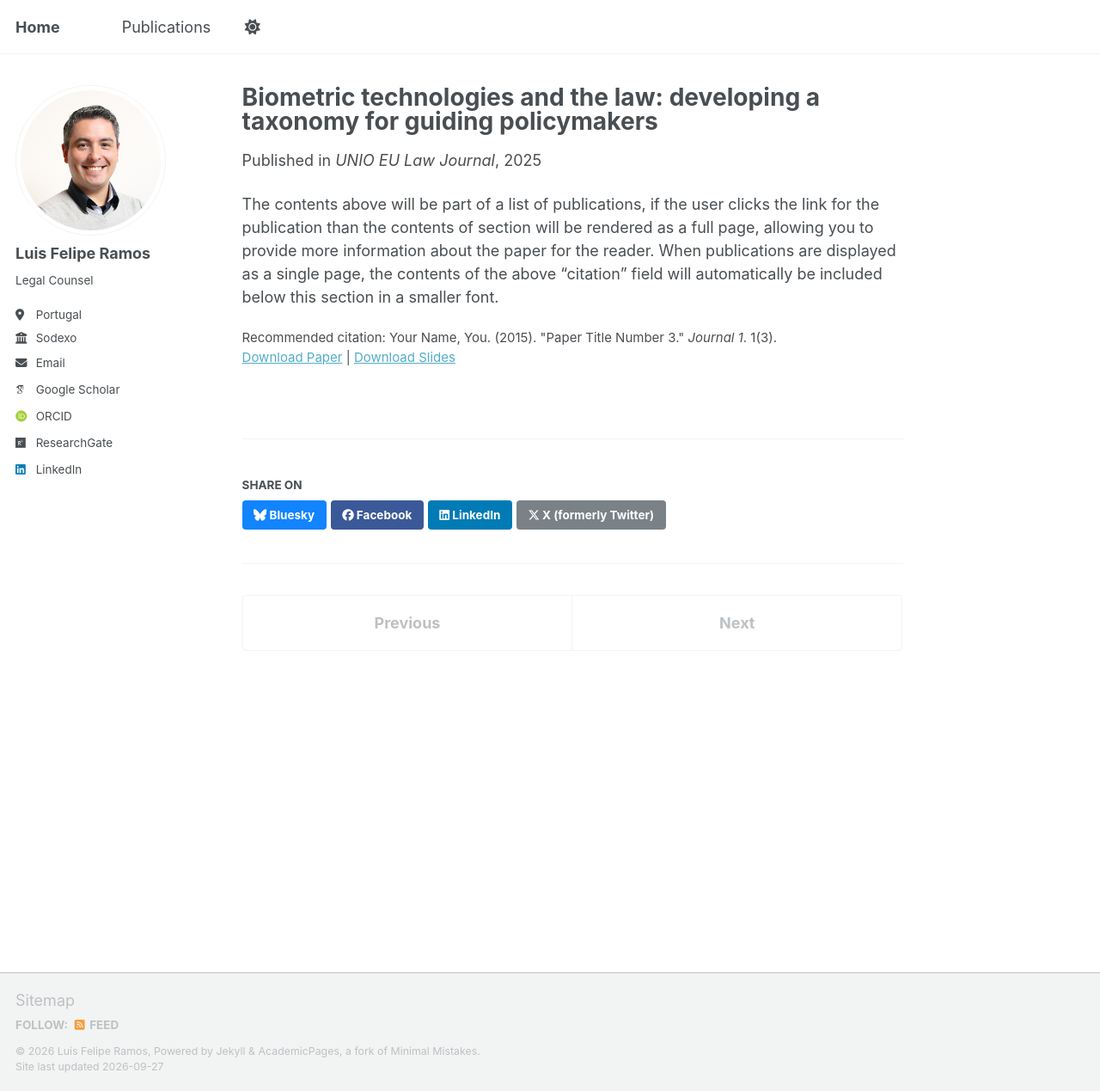
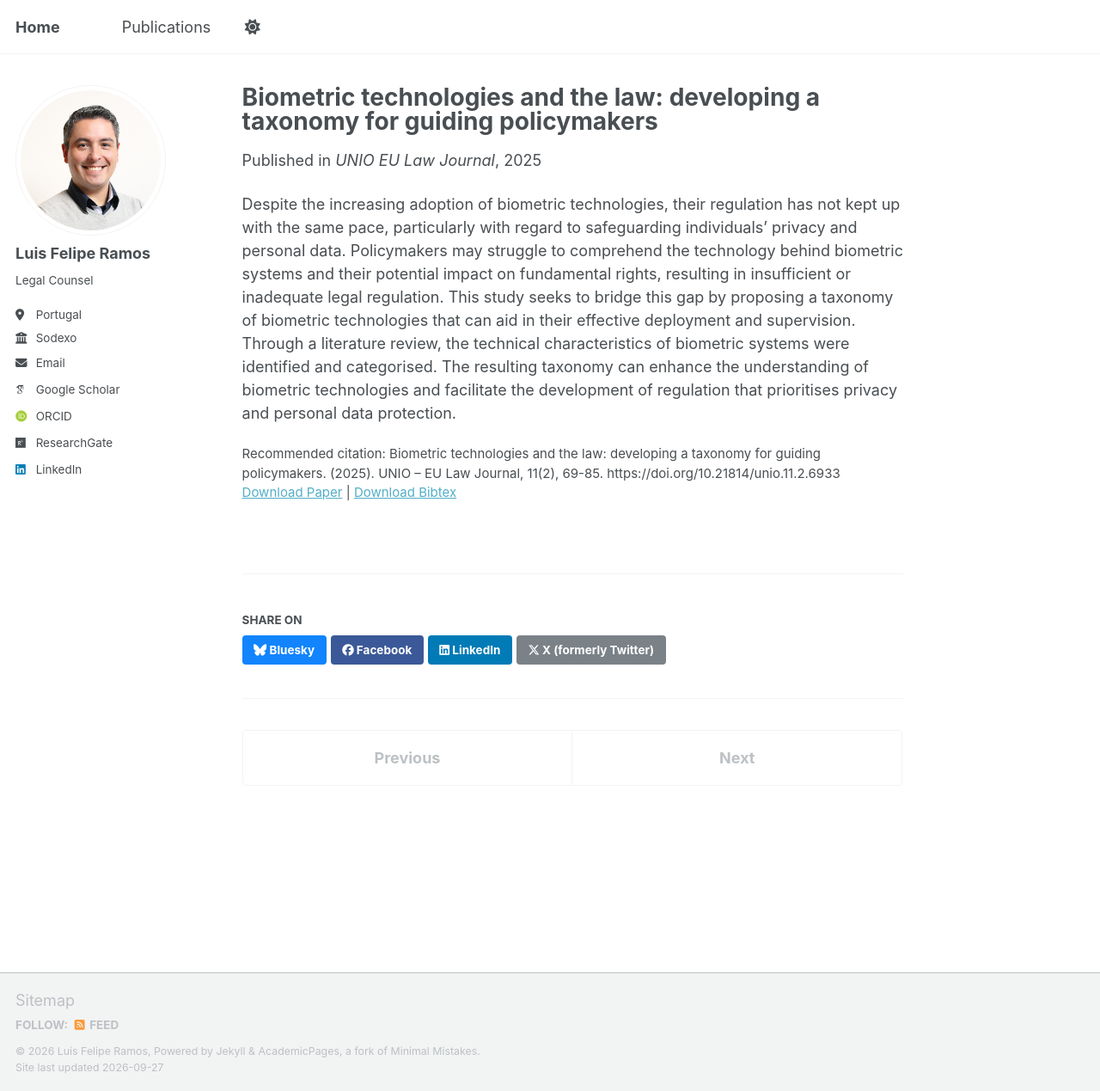
Before and after one commit to lfmramos/lfmramos.github.io, a Jekyll site: the page built from _publications/2025-10-20-biometric-tecnologies-unio-number-1.md, in a window 1280 px wide and 1269 px high. Shown: the whole window at 86% size. Built offline with Jekyll 4.4.1, drawn with Linux system fonts in a browser that asks for light colours; some web fonts are replaced; a script that is not in the unit is left out.

Commit message:
Included more publications

```diff
--- a/_publications/2025-10-20-biometric-tecnologies-unio-number-1.md
+++ b/_publications/2025-10-20-biometric-tecnologies-unio-number-1.md
@@ -3,12 +3,12 @@ title: "Biometric technologies and the law: developing a taxonomy for guiding po
 collection: publications
 category: manuscripts
 permalink: /publication/2025-10-20-biometric-technologies-unio-number-1
-excerpt: 'This paper is about the number 3. The number 4 is left for future work.'
+excerpt: 'This study proposes a comprehensive taxonomy of biometric technologies to help policymakers and regulators better understand system characteristics and fundamental rights impacts. By categorising these technical features, the framework aims to facilitate the development of more effective data protection and privacy regulations.'
 date: 2025-10-20
 venue: 'UNIO EU Law Journal'
-slidesurl: 'http://academicpages.github.io/files/slides3.pdf'
-paperurl: 'https://doi.org/10.21814/unio.11.2.6933'
-citation: 'Your Name, You. (2015). &quot;Paper Title Number 3.&quot; <i>Journal 1</i>. 1(3).'
+paperurl: 'http://lfmramos.github.io/files/paper5.pdf'
+bibtexurl: 'http://lfmramos.github.io/files/bibtex5.bib'
+citation: 'Biometric technologies and the law: developing a taxonomy for guiding policymakers. (2025). UNIO – EU Law Journal, 11(2), 69-85. https://doi.org/10.21814/unio.11.2.6933'
 ---
 
-The contents above will be part of a list of publications, if the user clicks the link for the publication than the contents of section will be rendered as a full page, allowing you to provide more information about the paper for the reader. When publications are displayed as a single page, the contents of the above "citation" field will automatically be included below this section in a smaller font.
+Despite the increasing adoption of biometric technologies, their regulation has not kept up with the same pace, particularly with regard to safeguarding individuals’ privacy and personal data. Policymakers may struggle to comprehend the technology behind biometric systems and their potential impact on fundamental rights, resulting in insufficient or inadequate legal regulation. This study seeks to bridge this gap by proposing a taxonomy of biometric technologies that can aid in their effective deployment and supervision. Through a literature review, the technical characteristics of biometric systems were identified and categorised. The resulting taxonomy can enhance the understanding of biometric technologies and facilitate the development of regulation that prioritises privacy and personal data protection.
--- /dev/null
+++ b/files/Biometric+technologies+and+the+law_+developing+a+taxonomy++f.bib
@@ -0,0 +1,3 @@
+@article{Biometric technologies and the law: developing a taxonomy for guiding policymakers_2025, volume={11}, url={https://revistas.uminho.pt/index.php/unio/article/view/6933}, DOI={10.21814/unio.11.2.6933}, abstractNote={
+Despite the increasing adoption of biometric technologies, their regulation has not kept up with the same pace, particularly with regard to safeguarding individuals’ privacy and personal data. Policymakers may struggle to comprehend the technology behind biometric systems and their potential impact on fundamental rights, resulting in insufficient or inadequate legal regulation. This study seeks to bridge this gap by proposing a taxonomy of biometric technologies that can aid in their effective deployment and supervision. Through a literature review, the technical characteristics of biometric systems were identified and categorised. The resulting taxonomy can enhance the understanding of biometric technologies and facilitate the development of regulation that prioritises privacy and personal data protection.
+}, number={2}, journal={UNIO – EU Law Journal}, year={2025}, month={Oct.}, pages={69–85}
```
Also changed, not shown: _publications/2020-11-01-riscos-number-7.md (added, +14 -0 lines), _publications/2020-12-31-digital-contact-number-8.md (added, +14 -0 lines), files/paper7.bib (added, +11 -0 lines), files/paper8.bib (added, +11 -0 lines), _publications/2020-02-17-evaluating-number-6.md (renamed from _publications/2020-10-29-paper-title-number-5.md), 2 other files.
